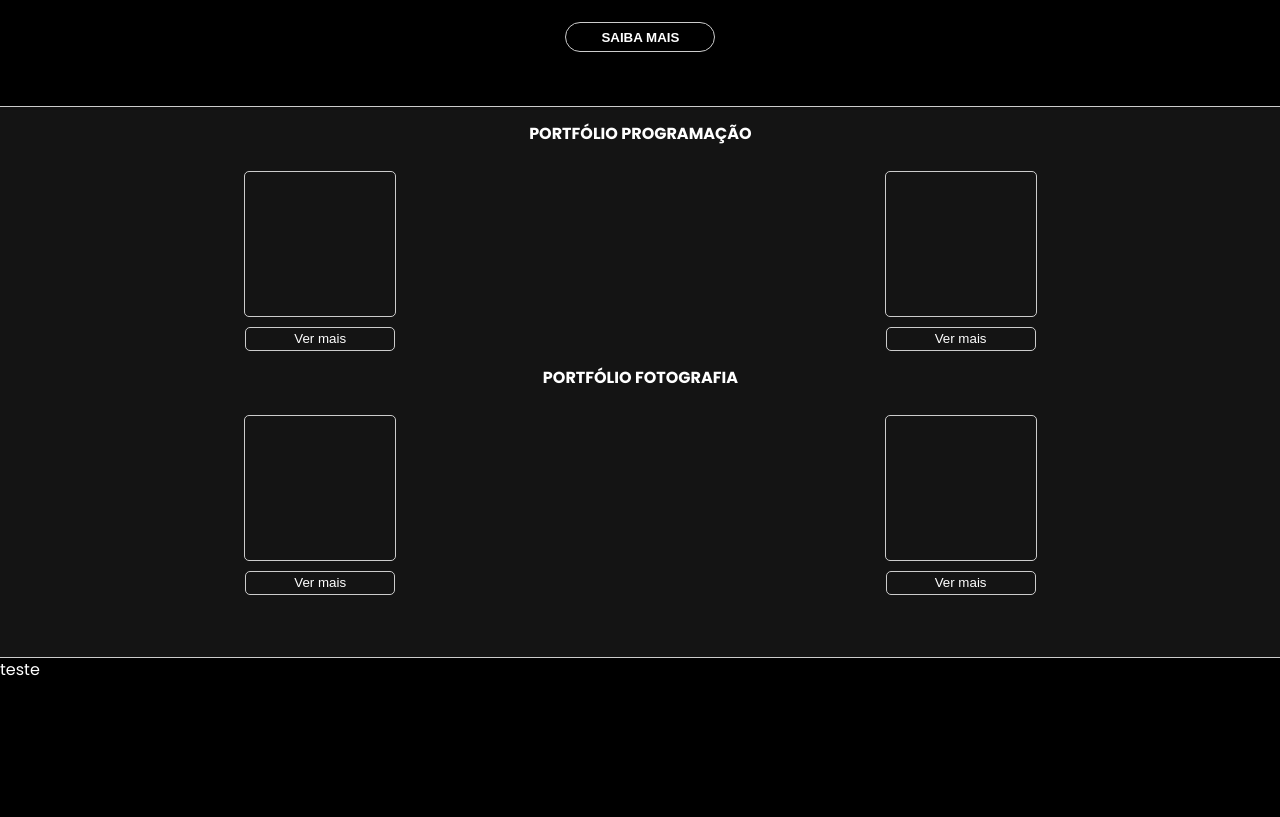
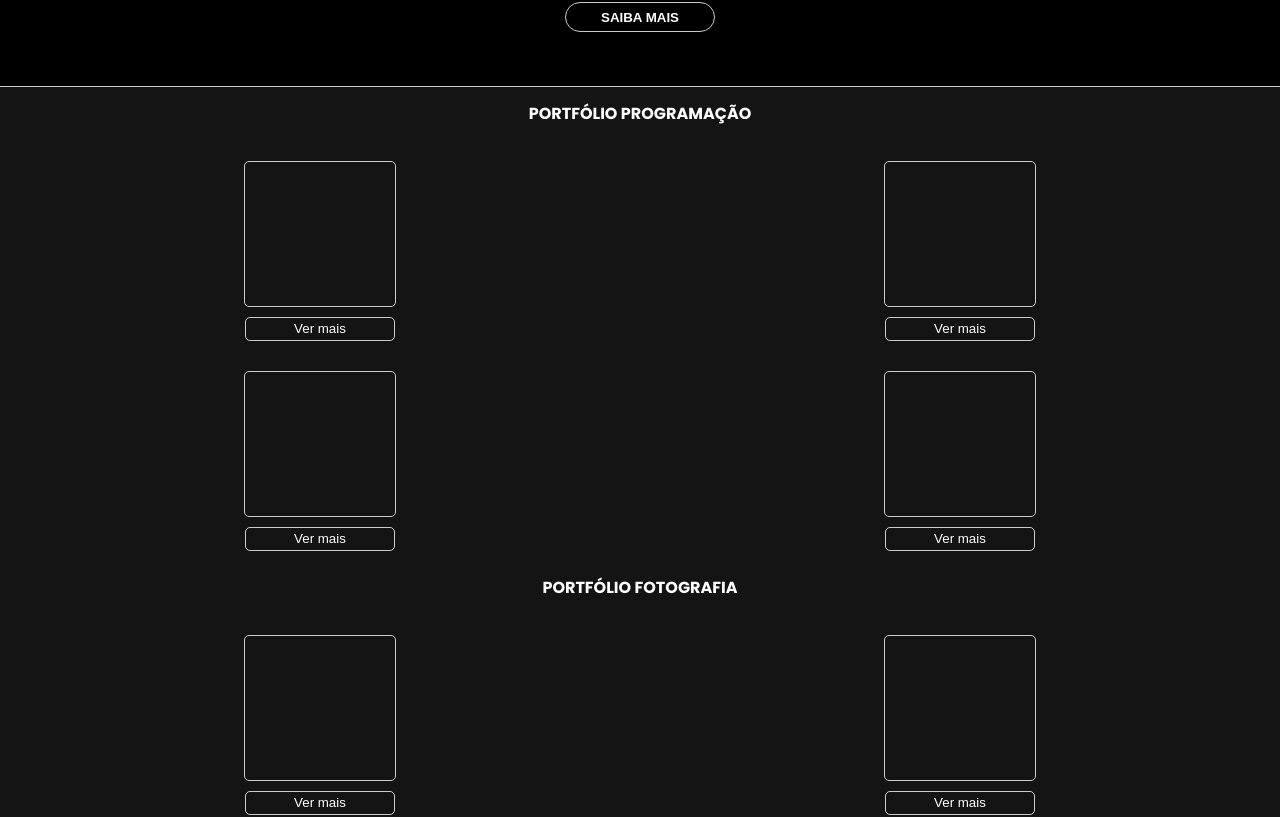
Before and after one commit to rafasdoliveira/portfolio, a React (Vite) app: page / in a window 1280 px wide. Shown: the part 364-1181 px from the top of the page. Before the commit the page ends 1046 px from the top, so only its background shows below. Built offline with nearby package versions, Linux system fonts and the light colour scheme.

Commit message:
Home Page

```diff
--- a/src/App.css
+++ b/src/App.css
@@ -1,3 +1,4 @@
+
 .container-sobre {
     border-bottom: 1px solid #ccc;
     display: flex;
@@ -43,49 +44,13 @@
     color: #000;
 }
 
+
 .container-portfolio {
     display: flex;
     flex-direction: column;
     align-items: center;
-    height: 550px;
+    height: 100%;
     background-color: #141414;
     overflow-y: hidden;
     border-bottom: 1px solid #ccc;
 }
-
-.container-portfolio h2 {
-    text-transform: uppercase;
-    margin: 15px;
-}
-.container-portfolio .cards-programacao {
-    display: grid;
-    grid-template-columns: repeat(2, 1fr);
-    width: 100%;
-}
-
-.cards-programacao .card {
-    display: flex;
-    flex-direction: column;
-    align-items: center;
-    height: 190px;
-    width: 100%;
-}
-
-.card span{
-    display: flex;
-    height: 150px;
-    width: 150px;
-    border-radius: 5px;
-    margin-top: 10px;
-    border: 1px solid #ccc;
-}
-
-.card button {
-    width: 150px;
-    height: 25px;
-    margin-top: 10px;
-    border-radius: 5px;
-    border: 1px solid #ccc;
-    background-color: transparent;
-    color: #fff;
-}
--- a/src/App.jsx
+++ b/src/App.jsx
@@ -1,9 +1,11 @@
 // Componentes
 import Header from './components/header/header'
+import CardsProgramacao from './components/CardsHome/CardsProgramacao'
 // Estilo
 import './App.css'
 // Imagens
 import Rafael from './assets/images/rafaelPerfil.png'
+import CardsFotos from './components/CardsHome/CardsFotos'
 
 function App() {
 
@@ -11,7 +13,7 @@ function App() {
     <>
       <Header/>
       <div className="container-sobre">
-        <img src= {Rafael}/>
+        <img srcSet= {Rafael} />
         <div className='textos'>
           <h1>
             Rafael Oliveira
@@ -23,40 +25,10 @@ function App() {
         <button>Saiba mais</button>
       </div>
       <div className="container-portfolio">
-        <h2>Portfólio Programação</h2>
-        <div className="cards-programacao">
-          <div className="card">
-            <span>
-              <img src="" alt="" srcset="" />
-            </span>
-            <button>Ver mais</button>
-          </div>
-          <div className="card">
-            <span>
-              <img src="" alt="" srcset="" />
-            </span>
-            <button>Ver mais</button>
-          </div>
-        </div>
-        <h2>Portfólio Fotografia</h2>
-        <div className="cards-programacao">
-          <div className="card">
-            <span>
-              <img src="" alt="" srcset="" />
-            </span>
-            <button>Ver mais</button>
-          </div>
-          <div className="card">
-            <span>
-              <img src="" alt="" srcset="" />
-            </span>
-            <button>Ver mais</button>
-          </div>
-        </div>
+        <CardsProgramacao h2='Portfólio Programação'/>
+        <CardsFotos h2='Portfólio Fotografia'/>
       </div>
-      <div className="teste">
-        teste
-      </div>
+     <div className="teste">aaaa</div>
     </>
   )
 }
--- /dev/null
+++ b/src/components/CardsHome/CardsFotos.jsx
@@ -0,0 +1,33 @@
+import { useState } from 'react'
+import './cards.css'
+
+const CardsFotos = ({h2}) => {
+
+    const [portfolioFoto] = useState([
+        {id: 1, src: '', alt: ''},
+        {id: 2, src: '', alt: ''},
+        {id: 3, src: '', alt: ''},
+        {id: 4, src: '', alt: ''},
+        {id: 5, src: '', alt: ''},
+        {id: 6, src: '', alt: ''},
+        {id: 7, src: '', alt: ''},
+    ])
+
+    return (
+    <>
+        <h2 className='h2Cards'>{h2}</h2>
+        <div className="cards">
+            {portfolioFoto.slice(-4).map((item) => (
+                <div key={item.id} className="card">
+                    <span>
+                        <img srcSet={item.src} alt={item.alt} />
+                    </span>
+                    <button>Ver mais</button>
+                </div>
+            ))}
+        </div>
+    </>
+  )
+}
+
+export default CardsFotos
--- /dev/null
+++ b/src/components/CardsHome/CardsProgramacao.jsx
@@ -0,0 +1,35 @@
+import { useState } from 'react'
+import './cards.css'
+
+const cardsHome = ({h2, src, alt}) => {
+
+    const [portfolioDev] = useState([
+        {id: 1, src: '', alt: ''},
+        {id: 2, src: '', alt: ''},
+        {id: 3, src: '', alt: ''},
+        {id: 4, src: '', alt: ''},
+        {id: 5, src: '', alt: ''},
+        {id: 6, src: '', alt: ''},
+        {id: 7, src: '', alt: ''},
+    ])
+
+
+
+    return (
+    <>
+        <h2 className='h2Cards'>{h2}</h2>
+        <div className="cards">
+            {portfolioDev.slice(-4).map((item) => (
+                <div key={item.id} className="card">
+                    <span>
+                        <img srcSet={item.src} alt={item.alt} />
+                    </span>
+                    <button>Ver mais</button>
+                </div>
+            ))}
+        </div>
+    </>
+  )
+}
+
+export default cardsHome
--- /dev/null
+++ b/src/components/CardsHome/cards.css
@@ -0,0 +1,37 @@
+.h2Cards {
+    text-transform: uppercase;
+    margin: 15px;
+}
+.cards {
+    display: grid;
+    grid-template-columns: repeat(2, 1fr);
+    width: 100%;
+}
+
+.cards .card {
+    display: flex;
+    flex-direction: column;
+    align-items: center;
+    height: 190px;
+    width: 100%;
+    margin: 10px 0px;
+}
+
+.card span{
+    display: flex;
+    height: 150px;
+    width: 150px;
+    border-radius: 5px;
+    margin-top: 10px;
+    border: 1px solid #ccc;
+}
+
+.card button {
+    width: 150px;
+    height: 25px;
+    margin-top: 10px;
+    border-radius: 5px;
+    border: 1px solid #ccc;
+    background-color: transparent;
+    color: #fff;
+}
--- a/src/components/header/header.css
+++ b/src/components/header/header.css
@@ -4,8 +4,8 @@ header {
     align-items: center;
     justify-content: center;
     background-color: #141414;
-    width: 94.7vw;
-    padding: 10px;
+    width: 100%;
+    height: 3rem;
 }
 
 header h1 {
@@ -19,7 +19,7 @@ header h1 {
     display: flex;
     flex-direction: column;
     align-items: flex-end;
-    margin-left: 85%;
+    margin-left: 80%;
     width: 30px;
     position: relative;
 }
--- a/src/components/header/header.jsx
+++ b/src/components/header/header.jsx
@@ -33,7 +33,7 @@ const Header = () => {
             </h1>
             <div className="menu">
                 <div>
-                    <img onClick={toggleMenu} className='img' src={Barra} alt="" />
+                    <img onClick={toggleMenu} className='img' srcSet={Barra} alt="" />
                 </div>
                 <nav>
                     <ul className={`ul ${isMenuOpen ? 'open' : ''}`}>
--- a/src/index.css
+++ b/src/index.css
@@ -1,14 +1,10 @@
 @import url('https://fonts.googleapis.com/css2?family=Poppins:ital,wght@0,100;0,200;0,300;0,400;0,500;0,600;0,700;0,800;0,900;1,100;1,200;1,300;1,400;1,500;1,600;1,700;1,800;1,900&display=swap');
 
 html, body {
-  max-width: 1280px;
-  margin: 0 auto;
-  padding: 0rem;
+  margin: 0;
+  padding: 0;
 
   margin: 0;
-  display: flex;
-  min-width: 320px;
-  min-height: 100vh;
 
   font-family: "Poppins", sans-serif;
   line-height: 1.5;
@@ -16,7 +12,6 @@ html, body {
   color: #fff;
 
   background-color: #000;
-
 }
 
 a {
```
